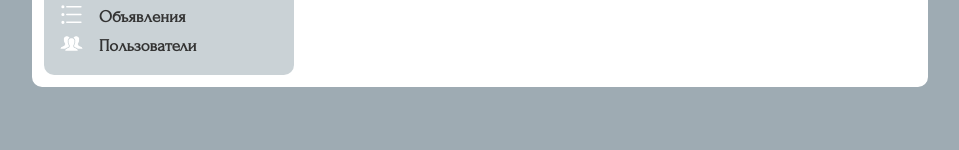
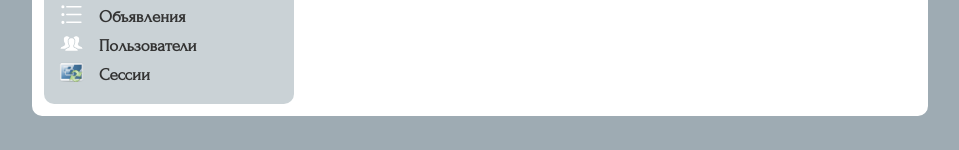
Before and after one commit to Passssword/poputchiki-app, a React (Create React App) app: page /admin-panel in a window 1280 px wide. Shown: the part 274-424 px from the top of the page, without its empty margins (160-1119 px from the left). Built offline with nearby package versions, Linux system fonts and the light colour scheme.

Commit message:
add Sessions menu item

```diff
--- a/src/components/admin/adminNavigation.jsx
+++ b/src/components/admin/adminNavigation.jsx
@@ -4,6 +4,7 @@ import { NavLink } from "react-router-dom";
 import Loca from './location.svg'
 import UsersImg from './users.svg'
 import AdvertsImg from './adverts.svg'
+import SessionsImg from './sessions.png'
 
 const AdminNavigation = () => {
     return(
@@ -14,6 +15,8 @@ const AdminNavigation = () => {
             <NavLink className={linksStyle.linkSidebar} to="/admin-panel/manage-adverts">Объявления</NavLink><br />
             <img className={style.LocationImg} src={UsersImg} />
             <NavLink className={linksStyle.linkSidebar} to="/admin-panel/manage-users">Пользователи</NavLink><br />
+            <img className={style.LocationImg} src={SessionsImg} />
+            <NavLink className={linksStyle.linkSidebar} to="/admin-panel/manage-sessions">Сессии</NavLink><br />
         </div>
     )
 }
```
Also changed, not shown: src/components/admin/sessions.png (added).
